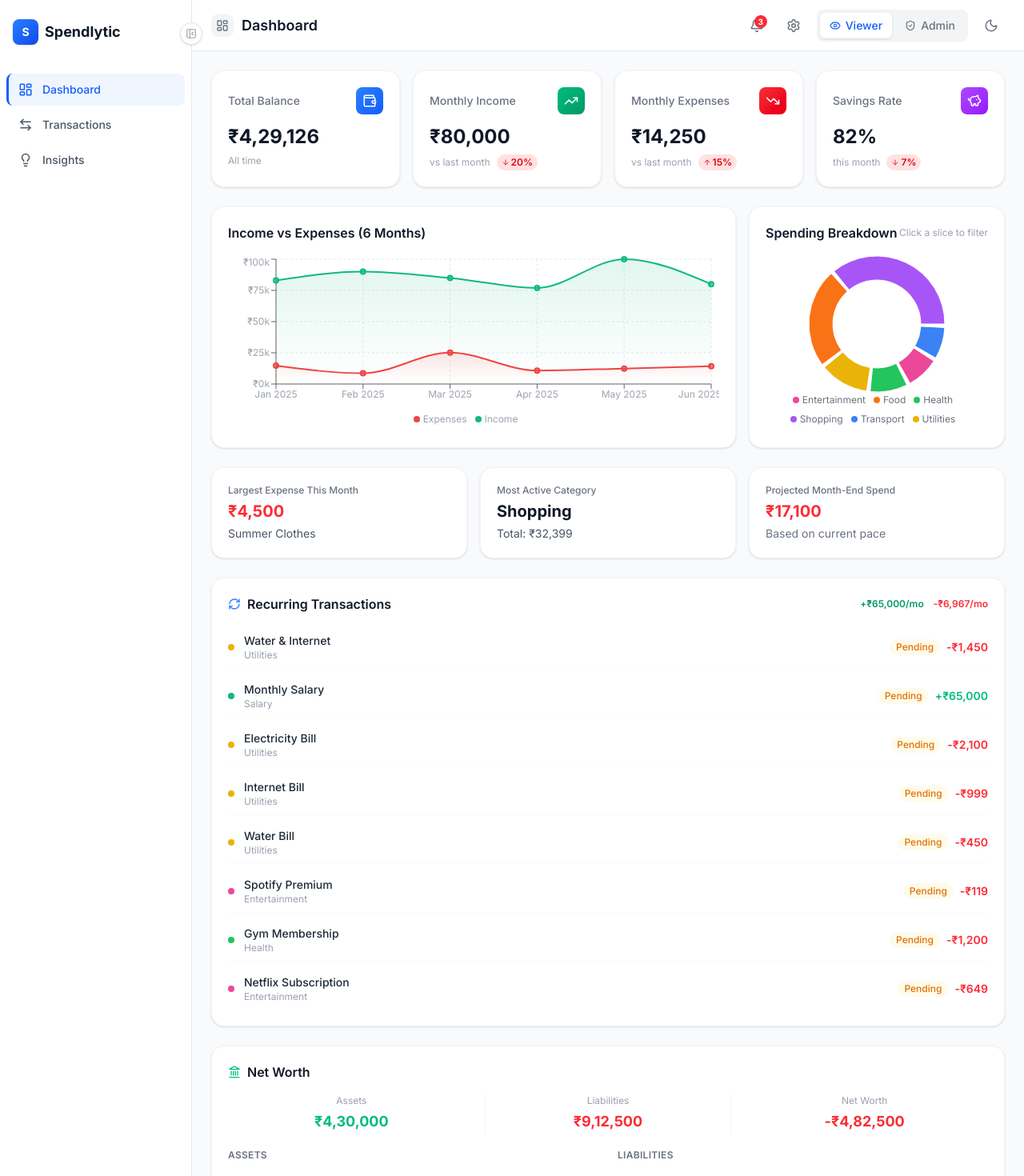
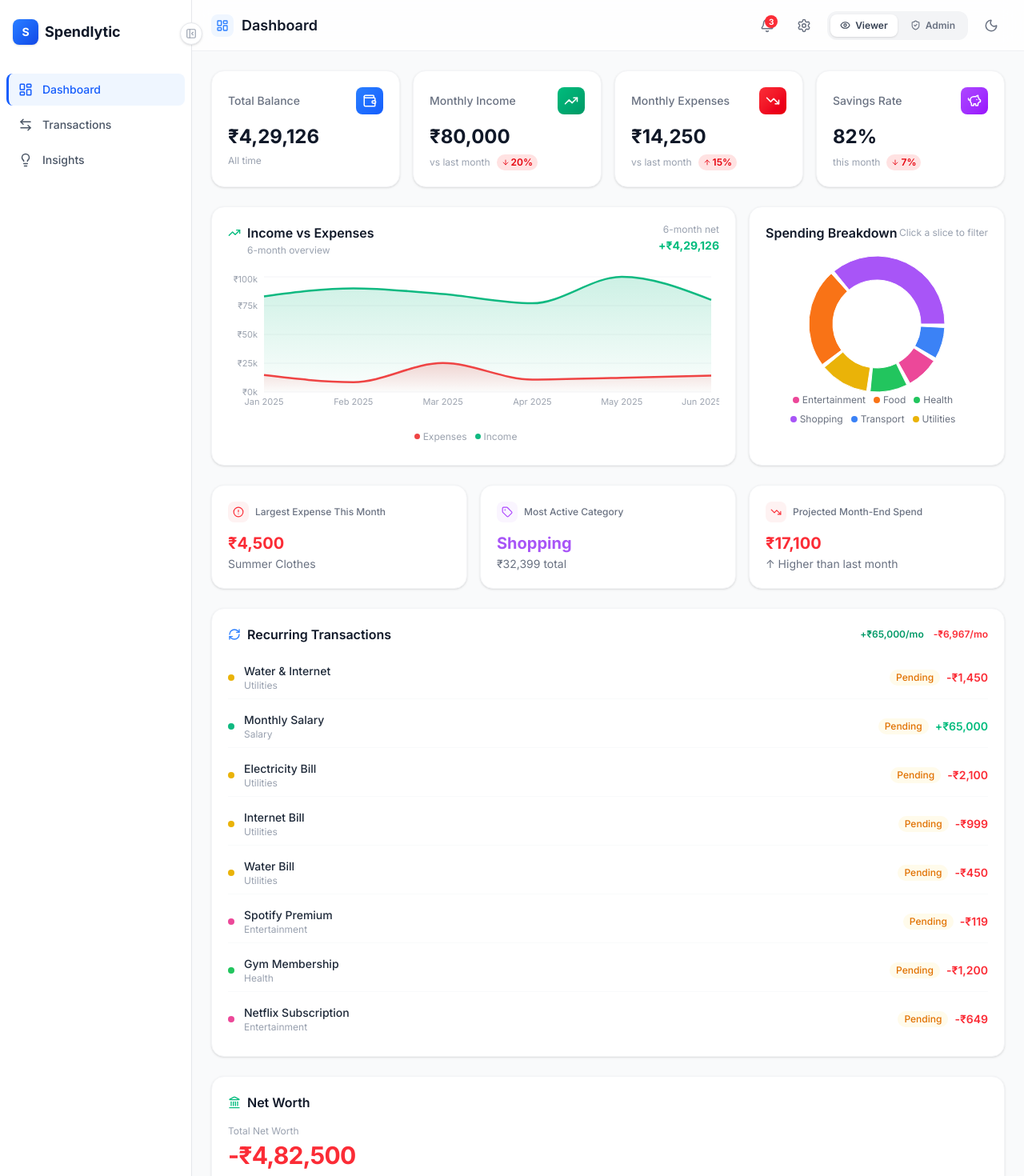
Before and after one commit to hemaharshini-dev/Financial-Dashboard, a React (Vite) app in the folder financial-dashboard/: page / in a window 1280 px wide. Shown: the top 1470 px of the page at 80% size. Built offline with nearby package versions, Linux system fonts and the light colour scheme.

Commit message:
Added few UI Improvements

```diff
--- a/financial-dashboard/src/components/dashboard/BalanceTrendChart.jsx
+++ b/financial-dashboard/src/components/dashboard/BalanceTrendChart.jsx
@@ -1,41 +1,61 @@
-import { AreaChart, Area, XAxis, YAxis, CartesianGrid, Tooltip, ResponsiveContainer, Legend } from 'recharts';
+import { AreaChart, Area, XAxis, YAxis, CartesianGrid, Tooltip, ResponsiveContainer, Legend, ReferenceLine } from 'recharts';
 import { useInsightsContext } from '../../context/InsightsContext';
 import { useAppStore } from '../../store/useAppStore';
+import { TrendingUp } from 'lucide-react';
 
 export default function BalanceTrendChart() {
   const { balanceTrend } = useInsightsContext();
   const { darkMode } = useAppStore();
 
-  const gridColor = darkMode ? '#374151' : '#e5e7eb';
+  const gridColor = darkMode ? '#1f2937' : '#f3f4f6';
   const tooltipBg = darkMode ? '#111827' : '#ffffff';
   const tooltipBorder = darkMode ? '#374151' : '#e5e7eb';
 
+  const totalIncome = balanceTrend.reduce((s, d) => s + d.income, 0);
+  const totalExpenses = balanceTrend.reduce((s, d) => s + d.expenses, 0);
+  const net = totalIncome - totalExpenses;
+
   return (
     <div className="bg-white dark:bg-gray-900 rounded-2xl p-5 shadow-sm border border-gray-100 dark:border-gray-800">
-      <h2 className="text-base font-semibold text-gray-900 dark:text-white mb-4">Income vs Expenses (6 Months)</h2>
+      <div className="flex items-start justify-between mb-5">
+        <div>
+          <div className="flex items-center gap-2 mb-0.5">
+            <TrendingUp size={16} className="text-emerald-500" />
+            <h2 className="text-base font-semibold text-gray-900 dark:text-white">Income vs Expenses</h2>
+          </div>
+          <p className="text-xs text-gray-400 ml-6">6-month overview</p>
+        </div>
+        <div className={`text-right`}>
+          <p className="text-xs text-gray-400 mb-0.5">6-month net</p>
+          <p className={`text-sm font-bold ${net >= 0 ? 'text-emerald-500' : 'text-red-500'}`}>
+            {net >= 0 ? '+' : ''}₹{Math.abs(net).toLocaleString('en-IN')}
+          </p>
+        </div>
+      </div>
       <ResponsiveContainer width="100%" height={220}>
         <AreaChart data={balanceTrend} margin={{ top: 5, right: 10, left: 0, bottom: 5 }}>
           <defs>
             <linearGradient id="incomeGrad" x1="0" y1="0" x2="0" y2="1">
-              <stop offset="5%" stopColor="#10b981" stopOpacity={0.2} />
-              <stop offset="95%" stopColor="#10b981" stopOpacity={0} />
+              <stop offset="0%" stopColor="#10b981" stopOpacity={0.35} />
+              <stop offset="100%" stopColor="#10b981" stopOpacity={0.02} />
             </linearGradient>
             <linearGradient id="expenseGrad" x1="0" y1="0" x2="0" y2="1">
-              <stop offset="5%" stopColor="#ef4444" stopOpacity={0.2} />
-              <stop offset="95%" stopColor="#ef4444" stopOpacity={0} />
+              <stop offset="0%" stopColor="#ef4444" stopOpacity={0.35} />
+              <stop offset="100%" stopColor="#ef4444" stopOpacity={0.02} />
             </linearGradient>
           </defs>
-          <CartesianGrid strokeDasharray="3 3" stroke={gridColor} />
-          <XAxis dataKey="month" tick={{ fontSize: 12, fill: '#9ca3af' }} />
-          <YAxis tick={{ fontSize: 12, fill: '#9ca3af' }} tickFormatter={(v) => `₹${(v / 1000).toFixed(0)}k`} />
+          <CartesianGrid strokeDasharray="0" stroke={gridColor} vertical={false} />
+          <XAxis dataKey="month" tick={{ fontSize: 11, fill: '#9ca3af' }} axisLine={false} tickLine={false} />
+          <YAxis tick={{ fontSize: 11, fill: '#9ca3af' }} tickFormatter={(v) => `₹${(v / 1000).toFixed(0)}k`} axisLine={false} tickLine={false} width={45} />
           <Tooltip
             formatter={(v, name) => [`₹${v.toLocaleString('en-IN')}`, name.charAt(0).toUpperCase() + name.slice(1)]}
-            contentStyle={{ borderRadius: '10px', border: `1px solid ${tooltipBorder}`, backgroundColor: tooltipBg, boxShadow: '0 4px 6px -1px rgb(0 0 0 / 0.1)' }}
-            labelStyle={{ color: darkMode ? '#f9fafb' : '#111827', fontWeight: 600, marginBottom: 4 }}
+            contentStyle={{ borderRadius: '12px', border: `1px solid ${tooltipBorder}`, backgroundColor: tooltipBg, boxShadow: '0 10px 25px -5px rgb(0 0 0 / 0.15)', padding: '10px 14px' }}
+            labelStyle={{ color: darkMode ? '#f9fafb' : '#111827', fontWeight: 700, marginBottom: 6, fontSize: 12 }}
+            itemStyle={{ fontSize: 12 }}
           />
-          <Legend iconType="circle" iconSize={8} formatter={(v) => <span style={{ fontSize: 12, color: '#9ca3af' }}>{v.charAt(0).toUpperCase() + v.slice(1)}</span>} />
-          <Area type="monotone" dataKey="income" stroke="#10b981" strokeWidth={2} fill="url(#incomeGrad)" dot={{ fill: '#10b981', r: 3 }} activeDot={{ r: 5 }} />
-          <Area type="monotone" dataKey="expenses" stroke="#ef4444" strokeWidth={2} fill="url(#expenseGrad)" dot={{ fill: '#ef4444', r: 3 }} activeDot={{ r: 5 }} />
+          <Legend iconType="circle" iconSize={7} wrapperStyle={{ paddingTop: 12 }} formatter={(v) => <span style={{ fontSize: 12, color: '#9ca3af' }}>{v.charAt(0).toUpperCase() + v.slice(1)}</span>} />
+          <Area type="monotone" dataKey="income" stroke="#10b981" strokeWidth={2.5} fill="url(#incomeGrad)" dot={false} activeDot={{ r: 5, fill: '#10b981', strokeWidth: 2, stroke: '#fff' }} />
+          <Area type="monotone" dataKey="expenses" stroke="#ef4444" strokeWidth={2.5} fill="url(#expenseGrad)" dot={false} activeDot={{ r: 5, fill: '#ef4444', strokeWidth: 2, stroke: '#fff' }} />
         </AreaChart>
       </ResponsiveContainer>
     </div>
--- a/financial-dashboard/src/components/dashboard/NetWorthCard.jsx
+++ b/financial-dashboard/src/components/dashboard/NetWorthCard.jsx
@@ -1,5 +1,5 @@
 import { useState } from 'react';
-import { Landmark, Plus, Trash2 } from 'lucide-react';
+import { Landmark, Plus, Trash2, TrendingUp } from 'lucide-react';
 import { useNetWorthStore } from '../../store/useNetWorthStore';
 import { useAppStore } from '../../store/useAppStore';
 import { formatCurrency } from '../../utils/formatCurrency';
@@ -34,44 +34,52 @@ export default function NetWorthCard() {
   const totalAssets = assets.reduce((s, a) => s + a.amount, 0);
   const totalLiabilities = liabilities.reduce((s, l) => s + l.amount, 0);
   const netWorth = totalAssets - totalLiabilities;
+  const assetPct = totalAssets + totalLiabilities > 0
+    ? Math.round((totalAssets / (totalAssets + totalLiabilities)) * 100)
+    : 100;
 
-  const rowClass = 'flex items-center justify-between text-sm py-1.5 border-b border-gray-50 dark:border-gray-800 last:border-0';
+  const rowClass = 'flex items-center justify-between text-sm py-1.5 border-b border-gray-50 dark:border-gray-800/60 last:border-0';
 
   return (
     <div className="bg-white dark:bg-gray-900 rounded-2xl p-5 shadow-sm border border-gray-100 dark:border-gray-800">
+      {/* Header */}
       <div className="flex items-center gap-2 mb-4">
         <Landmark size={16} className="text-emerald-500" />
         <h2 className="text-base font-semibold text-gray-900 dark:text-white">Net Worth</h2>
       </div>
 
-      {/* Summary row */}
-      <div className="grid grid-cols-3 gap-3 mb-5">
-        <div className="text-center">
-          <p className="text-xs text-gray-400 mb-1">Assets</p>
-          <p className="text-lg font-bold text-emerald-500">{formatCurrency(totalAssets)}</p>
-        </div>
-        <div className="text-center border-x border-gray-100 dark:border-gray-800">
-          <p className="text-xs text-gray-400 mb-1">Liabilities</p>
-          <p className="text-lg font-bold text-red-500">{formatCurrency(totalLiabilities)}</p>
-        </div>
-        <div className="text-center">
-          <p className="text-xs text-gray-400 mb-1">Net Worth</p>
-          <p className={`text-lg font-bold ${netWorth >= 0 ? 'text-blue-500' : 'text-red-500'}`}>
+      {/* Hero net worth */}
+      <div className="mb-4">
+        <p className="text-xs text-gray-400 mb-1">Total Net Worth</p>
+        <p className={`text-3xl font-bold tracking-tight ${netWorth >= 0 ? 'text-gray-900 dark:text-white' : 'text-red-500'}`}>
           {netWorth < 0 ? '-' : ''}{formatCurrency(Math.abs(netWorth))}
         </p>
       </div>
+
+      {/* Assets vs Liabilities ratio bar */}
+      <div className="mb-5">
+        <div className="flex justify-between text-xs mb-1.5">
+          <span className="text-emerald-600 dark:text-emerald-400 font-medium">Assets {formatCurrency(totalAssets)}</span>
+          <span className="text-red-500 font-medium">Liabilities {formatCurrency(totalLiabilities)}</span>
+        </div>
+        <div className="h-2 bg-red-100 dark:bg-red-900/30 rounded-full overflow-hidden">
+          <div
+            className="h-full bg-gradient-to-r from-emerald-400 to-emerald-500 rounded-full transition-all duration-700"
+            style={{ width: `${assetPct}%` }}
+          />
+        </div>
+        <p className="text-xs text-gray-400 mt-1">{assetPct}% assets · {100 - assetPct}% liabilities</p>
       </div>
 
+      {/* Detail rows */}
       <div className="grid grid-cols-1 sm:grid-cols-2 gap-6">
-        {/* Assets */}
         <div>
           <p className="text-xs font-semibold text-gray-500 dark:text-gray-400 uppercase tracking-wide mb-2">Assets</p>
-          <div className="space-y-0">
           {assets.map((a) => (
             <div key={a.id} className={rowClass}>
-                <span className="text-gray-700 dark:text-gray-300">{a.label}</span>
+              <span className="text-gray-700 dark:text-gray-300 text-sm">{a.label}</span>
               <div className="flex items-center gap-2">
-                  <span className="font-medium text-emerald-600 dark:text-emerald-400">{formatCurrency(a.amount)}</span>
+                <span className="font-medium text-emerald-600 dark:text-emerald-400 text-sm">{formatCurrency(a.amount)}</span>
                 {role === 'admin' && (
                   <button onClick={() => removeAsset(a.id)} aria-label={`Remove ${a.label}`} className="text-gray-300 hover:text-red-500 transition-colors">
                     <Trash2 size={13} />
@@ -80,7 +88,6 @@ export default function NetWorthCard() {
               </div>
             </div>
           ))}
-          </div>
           {role === 'admin' && (
             addingAsset
               ? <InlineAddRow placeholder="Asset name" onAdd={(l, a) => { addAsset(l, a); setAddingAsset(false); }} onCancel={() => setAddingAsset(false)} />
@@ -90,15 +97,13 @@ export default function NetWorthCard() {
           )}
         </div>
 
-        {/* Liabilities */}
         <div>
           <p className="text-xs font-semibold text-gray-500 dark:text-gray-400 uppercase tracking-wide mb-2">Liabilities</p>
-          <div className="space-y-0">
           {liabilities.map((l) => (
             <div key={l.id} className={rowClass}>
-                <span className="text-gray-700 dark:text-gray-300">{l.label}</span>
+              <span className="text-gray-700 dark:text-gray-300 text-sm">{l.label}</span>
               <div className="flex items-center gap-2">
-                  <span className="font-medium text-red-500">{formatCurrency(l.amount)}</span>
+                <span className="font-medium text-red-500 text-sm">{formatCurrency(l.amount)}</span>
                 {role === 'admin' && (
                   <button onClick={() => removeLiability(l.id)} aria-label={`Remove ${l.label}`} className="text-gray-300 hover:text-red-500 transition-colors">
                     <Trash2 size={13} />
@@ -107,7 +112,6 @@ export default function NetWorthCard() {
               </div>
             </div>
           ))}
-          </div>
           {role === 'admin' && (
             addingLiability
               ? <InlineAddRow placeholder="Liability name" onAdd={(l, a) => { addLiability(l, a); setAddingLiability(false); }} onCancel={() => setAddingLiability(false)} />
--- a/financial-dashboard/src/components/insights/TopSpendingCard.jsx
+++ b/financial-dashboard/src/components/insights/TopSpendingCard.jsx
@@ -1,4 +1,3 @@
-import { TrendingDown } from 'lucide-react';
 import { useInsightsContext } from '../../context/InsightsContext';
 import { formatCurrency } from '../../utils/formatCurrency';
 import { CATEGORY_COLORS } from '../../data/mockData';
@@ -11,19 +10,35 @@ export default function TopSpendingCard() {
   const color = CATEGORY_COLORS[topCategory.category] || '#6b7280';
 
   return (
-    <div className="bg-white dark:bg-gray-900 rounded-2xl p-5 shadow-sm border border-gray-100 dark:border-gray-800">
-      <div className="flex items-center gap-2 mb-3">
-        <TrendingDown size={16} className="text-red-500" />
-        <span className="text-sm font-semibold text-gray-700 dark:text-gray-300">Top Spending Category</span>
-      </div>
-      <p className="text-2xl font-bold text-gray-900 dark:text-white mb-1" style={{ color }}>{topCategory.category}</p>
-      <p className="text-lg font-semibold text-gray-700 dark:text-gray-300">{formatCurrency(topCategory.amount)}</p>
-      <div className="mt-3">
-        <div className="flex justify-between text-xs text-gray-500 mb-1">
-          <span>% of total expenses</span><span>{pct}%</span>
+    <div className="rounded-2xl p-5 shadow-sm border overflow-hidden relative"
+      style={{
+        backgroundColor: color + '12',
+        borderColor: color + '30',
+      }}
+    >
+      {/* Decorative circle */}
+      <div className="absolute -right-6 -top-6 w-24 h-24 rounded-full opacity-10"
+        style={{ backgroundColor: color }} />
+
+      <div className="relative">
+        <div className="flex items-center gap-2 mb-3">
+          <div className="w-2.5 h-2.5 rounded-full" style={{ backgroundColor: color }} />
+          <span className="text-xs font-semibold text-gray-500 dark:text-gray-400 uppercase tracking-wide">Top Spending</span>
         </div>
-        <div className="h-2 bg-gray-100 dark:bg-gray-800 rounded-full overflow-hidden">
-          <div className="h-full rounded-full transition-all duration-700" style={{ width: `${pct}%`, backgroundColor: color }} />
+        <p className="text-2xl font-bold mb-0.5" style={{ color }}>{topCategory.category}</p>
+        <p className="text-xl font-semibold text-gray-700 dark:text-gray-300">{formatCurrency(topCategory.amount)}</p>
+
+        <div className="mt-4">
+          <div className="flex justify-between text-xs text-gray-500 dark:text-gray-400 mb-1.5">
+            <span>Share of total expenses</span>
+            <span className="font-semibold" style={{ color }}>{pct}%</span>
+          </div>
+          <div className="h-1.5 bg-black/10 dark:bg-white/10 rounded-full overflow-hidden">
+            <div
+              className="h-full rounded-full transition-all duration-700"
+              style={{ width: `${pct}%`, backgroundColor: color }}
+            />
+          </div>
         </div>
       </div>
     </div>
--- a/financial-dashboard/src/components/layout/Header.jsx
+++ b/financial-dashboard/src/components/layout/Header.jsx
@@ -33,10 +33,10 @@ export default function Header({ activePage }) {
   }, []);
 
   return (
-    <header className="h-16 bg-white dark:bg-gray-900 border-b border-gray-200 dark:border-gray-800 flex items-center justify-between px-6 sticky top-0 z-40">
+    <header className="h-16 bg-white/80 dark:bg-gray-900/80 backdrop-blur-md border-b border-gray-200/60 dark:border-gray-800/60 flex items-center justify-between px-6 sticky top-0 z-40">
       <div className="flex items-center gap-2.5">
-        <div className="p-1.5 rounded-lg bg-gray-100 dark:bg-gray-800">
-          <PageIcon size={16} className="text-gray-500 dark:text-gray-400" />
+        <div className="p-1.5 rounded-lg bg-blue-50 dark:bg-blue-900/30">
+          <PageIcon size={16} className="text-blue-500 dark:text-blue-400" />
         </div>
         <h1 className="text-lg font-semibold text-gray-900 dark:text-white">{title}</h1>
       </div>
--- a/financial-dashboard/src/components/ui/RoleSwitcher.jsx
+++ b/financial-dashboard/src/components/ui/RoleSwitcher.jsx
@@ -1,6 +1,7 @@
 import { useAppStore } from '../../store/useAppStore';
 import { ShieldCheck, Eye } from 'lucide-react';
 import { useToast } from './Toast';
+import { motion } from 'framer-motion';
 
 export default function RoleSwitcher() {
   const { role, setRole } = useAppStore();
@@ -13,19 +14,24 @@ export default function RoleSwitcher() {
   };
 
   return (
-    <div className="flex items-center gap-1 bg-gray-100 dark:bg-gray-800 rounded-lg p-1">
-      {['viewer', 'admin'].map((r) => (
+    <div className="flex items-center gap-1 bg-gray-100 dark:bg-gray-800 rounded-xl p-1">
+      {[
+        { id: 'viewer', Icon: Eye, label: 'Viewer' },
+        { id: 'admin',  Icon: ShieldCheck, label: 'Admin' },
+      ].map(({ id, Icon, label }) => (
         <button
-          key={r}
-          onClick={() => handleSwitch(r)}
-          className={`flex items-center gap-1.5 px-3 py-1.5 rounded-md text-sm font-medium transition-all ${
-            role === r
-              ? 'bg-white dark:bg-gray-700 shadow text-blue-600 dark:text-blue-400'
+          key={id}
+          onClick={() => handleSwitch(id)}
+          className={`relative flex items-center gap-1.5 px-3 py-1.5 rounded-lg text-xs font-semibold transition-all duration-200 ${
+            role === id
+              ? id === 'admin'
+                ? 'bg-blue-600 text-white shadow-sm shadow-blue-200 dark:shadow-blue-900/50'
+                : 'bg-white dark:bg-gray-700 text-gray-700 dark:text-gray-200 shadow-sm'
               : 'text-gray-500 dark:text-gray-400 hover:text-gray-700 dark:hover:text-gray-200'
           }`}
         >
-          {r === 'admin' ? <ShieldCheck size={14} /> : <Eye size={14} />}
-          {r.charAt(0).toUpperCase() + r.slice(1)}
+          <Icon size={13} />
+          {label}
         </button>
       ))}
     </div>
--- a/financial-dashboard/src/pages/Dashboard.jsx
+++ b/financial-dashboard/src/pages/Dashboard.jsx
@@ -8,11 +8,18 @@ import { formatCurrency } from '../utils/formatCurrency';
 import { useTransactionStore } from '../store/useTransactionStore';
 import { useAppStore } from '../store/useAppStore';
 import { format } from 'date-fns';
+import { AlertCircle, Tag, TrendingDown } from 'lucide-react';
+import { CATEGORY_COLORS } from '../data/mockData';
 
-function QuickStatCard({ title, children }) {
+function QuickStatCard({ icon: Icon, iconColor, iconBg, title, children }) {
   return (
     <div className="bg-white dark:bg-gray-900 rounded-2xl p-5 shadow-sm border border-gray-100 dark:border-gray-800">
-      <p className="text-xs text-gray-500 dark:text-gray-400 font-medium mb-1">{title}</p>
+      <div className="flex items-center gap-2 mb-3">
+        <div className={`p-1.5 rounded-lg ${iconBg}`}>
+          <Icon size={14} className={iconColor} />
+        </div>
+        <p className="text-xs text-gray-500 dark:text-gray-400 font-medium">{title}</p>
+      </div>
       {children}
     </div>
   );
@@ -25,6 +32,8 @@ function DashboardContent({ setActivePage }) {
   const thisMonth = latestMonth || format(new Date(), 'yyyy-MM');
   const thisMonthTxs = transactions.filter((t) => t.type === 'expense' && t.date.startsWith(thisMonth));
   const largest = [...thisMonthTxs].sort((a, b) => b.amount - a.amount)[0];
+  const categoryColor = topCategory ? (CATEGORY_COLORS[topCategory.category] || '#6b7280') : '#6b7280';
+  const forecastUp = spendingForecast > monthlyComparison.lastMonthExpenses;
 
   return (
     <div className="space-y-6">
@@ -37,27 +46,42 @@ function DashboardContent({ setActivePage }) {
       )}
       {widgets.quickStats && (
         <div className="grid grid-cols-1 sm:grid-cols-3 gap-4">
-          <QuickStatCard title="Largest Expense This Month">
+          <QuickStatCard
+            icon={AlertCircle} iconColor="text-red-500" iconBg="bg-red-50 dark:bg-red-900/20"
+            title="Largest Expense This Month"
+          >
             {largest ? (
               <>
                 <p className="text-xl font-bold text-red-500">{formatCurrency(largest.amount)}</p>
-                <p className="text-sm text-gray-600 dark:text-gray-400 mt-1">{largest.description}</p>
+                <p className="text-sm text-gray-500 dark:text-gray-400 mt-0.5 truncate">{largest.description}</p>
               </>
-            ) : <p className="text-sm text-gray-400 mt-1">No expenses this month</p>}
+            ) : <p className="text-sm text-gray-400">No expenses this month</p>}
           </QuickStatCard>
-          <QuickStatCard title="Most Active Category">
+
+          <QuickStatCard
+            icon={Tag} iconColor="text-purple-500" iconBg="bg-purple-50 dark:bg-purple-900/20"
+            title="Most Active Category"
+          >
             {topCategory ? (
               <>
-                <p className="text-xl font-bold text-gray-900 dark:text-white">{topCategory.category}</p>
-                <p className="text-sm text-gray-600 dark:text-gray-400 mt-1">Total: {formatCurrency(topCategory.amount)}</p>
+                <p className="text-xl font-bold" style={{ color: categoryColor }}>{topCategory.category}</p>
+                <p className="text-sm text-gray-500 dark:text-gray-400 mt-0.5">{formatCurrency(topCategory.amount)} total</p>
               </>
-            ) : <p className="text-sm text-gray-400 mt-1">No data</p>}
+            ) : <p className="text-sm text-gray-400">No data</p>}
           </QuickStatCard>
-          <QuickStatCard title="Projected Month-End Spend">
-            <p className={`text-xl font-bold ${spendingForecast > monthlyComparison.lastMonthExpenses ? 'text-red-500' : 'text-emerald-500'}`}>
+
+          <QuickStatCard
+            icon={TrendingDown}
+            iconColor={forecastUp ? 'text-red-500' : 'text-emerald-500'}
+            iconBg={forecastUp ? 'bg-red-50 dark:bg-red-900/20' : 'bg-emerald-50 dark:bg-emerald-900/20'}
+            title="Projected Month-End Spend"
+          >
+            <p className={`text-xl font-bold ${forecastUp ? 'text-red-500' : 'text-emerald-500'}`}>
               {formatCurrency(spendingForecast)}
             </p>
-            <p className="text-sm text-gray-500 dark:text-gray-400 mt-1">Based on current pace</p>
+            <p className="text-sm text-gray-500 dark:text-gray-400 mt-0.5">
+              {forecastUp ? '↑ Higher' : '↓ Lower'} than last month
+            </p>
           </QuickStatCard>
         </div>
       )}
```
Also changed, not shown: financial-dashboard/src/components/insights/MonthlyComparison.jsx (+48 -11 lines). Lines whose indentation alone changed are shown as unchanged.
